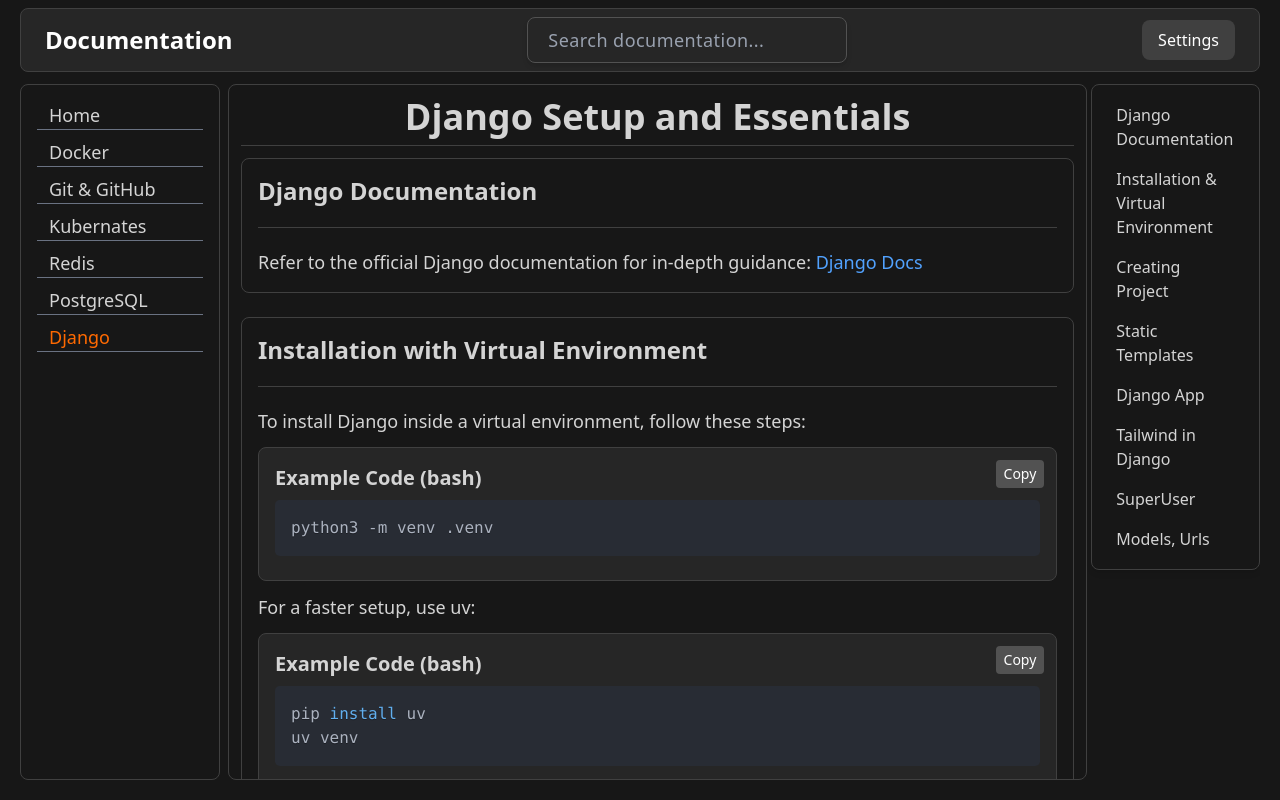
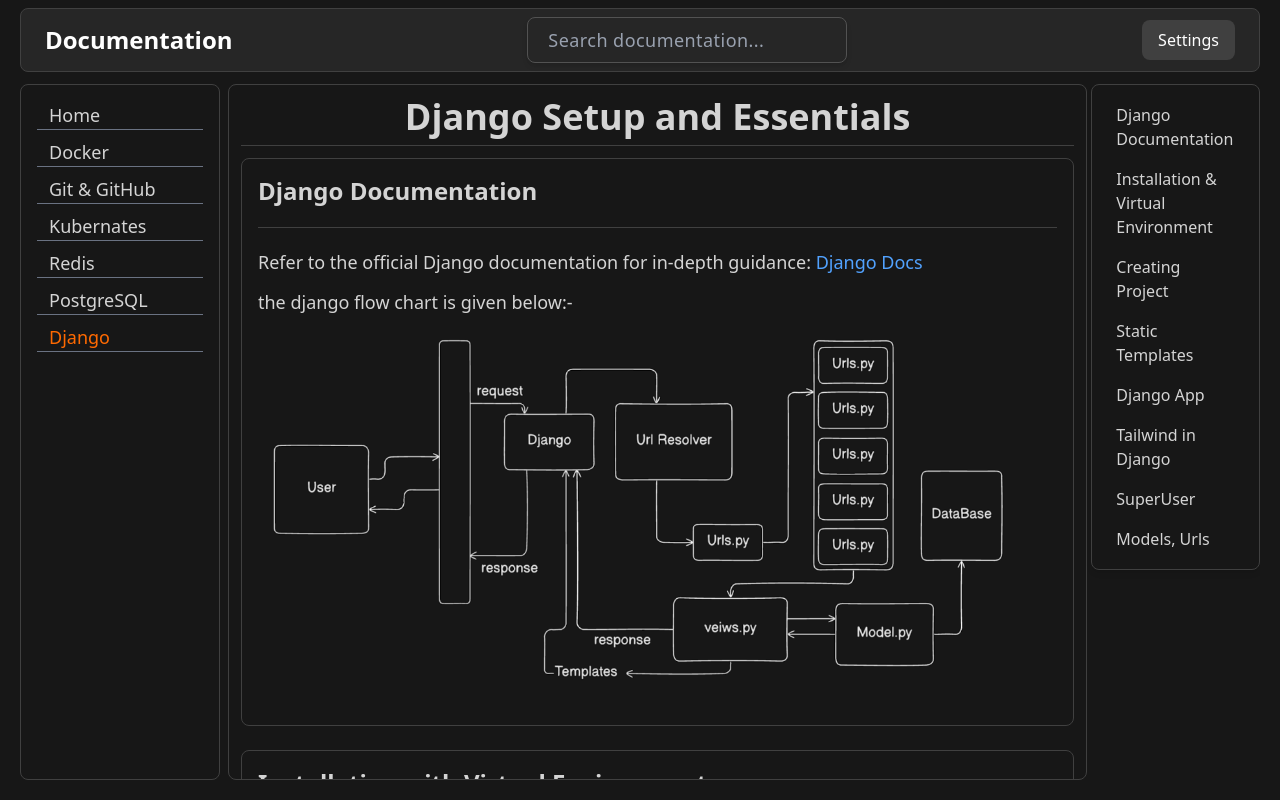
Before and after one commit to nk1044/docswrite, a React (Vite) app: page /docs in a window 1280 px wide. Both pictures are taken after a click on the element "Django". Built offline with nearby package versions, Linux system fonts and the light colour scheme; no server answers.

Commit message:
add Django flow chart and enhance Django setup documentation

```diff
--- a/src/Documents/DjangoSetup.jsx
+++ b/src/Documents/DjangoSetup.jsx
@@ -16,7 +16,11 @@ function DjangoSetup() {
           heading='Django Documentation'
           id='django-docs'
           Children={
+            <>
             <Para text='Refer to the official Django documentation for in-depth guidance: [link]Django Docs(https://docs.djangoproject.com)[/link]' />
+            <Para text='the django flow chart is given below:-' />
+            <img src="/DjangoFlowChart.png" loading='lazy' alt="Django flow chart" />
+            </>
           }
         />
 
--- a/src/Pages/Search.js
+++ b/src/Pages/Search.js
@@ -51,9 +51,11 @@ const metaData = [
     {data: 'PostgreSQL Containers', Index: 5, ID: 'postgres-stop_remove'},
     {data: 'PostgreSQL Scaling', Index: 5, ID: 'postgres-stop_remove'},
     {data: 'PostgreSQL Rolling Updates', Index: 5, ID: 'postgres-stop_remove'},
-    {data: 'PostgreSQL Yaml Deployment', Index: 5, ID: 'postgres-stop_remove'},
 
-    {data: 'Django', Index: 6, ID: 'django-setup'},
+    {data: 'Django', Index: 6, ID: 'django-docs'},
+    {data: 'Django Documentation', Index: 6, ID: 'django-docs'},
+    {data: 'Django flow chart', Index: 6, ID: 'django-docs'},
+    {data: 'Django flowchart', Index: 6, ID: 'django-docs'},
     {data: 'Django Setup', Index: 6, ID: 'django-setup'},
     {data: 'Django Models', Index: 6, ID: 'django-models'},
     {data: 'Django Urls', Index: 6, ID: 'django-urls'},
```
Also changed, not shown: public/DjangoFlowChart.png (added).
